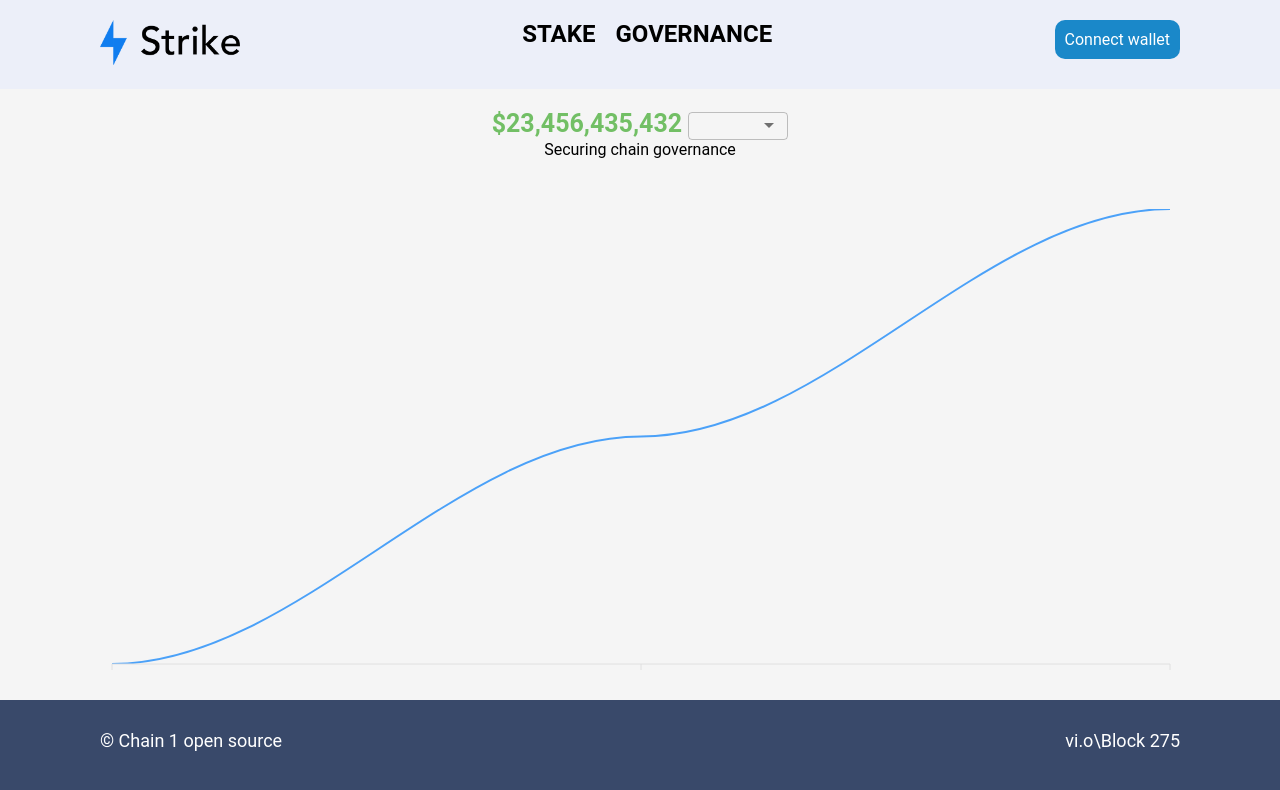
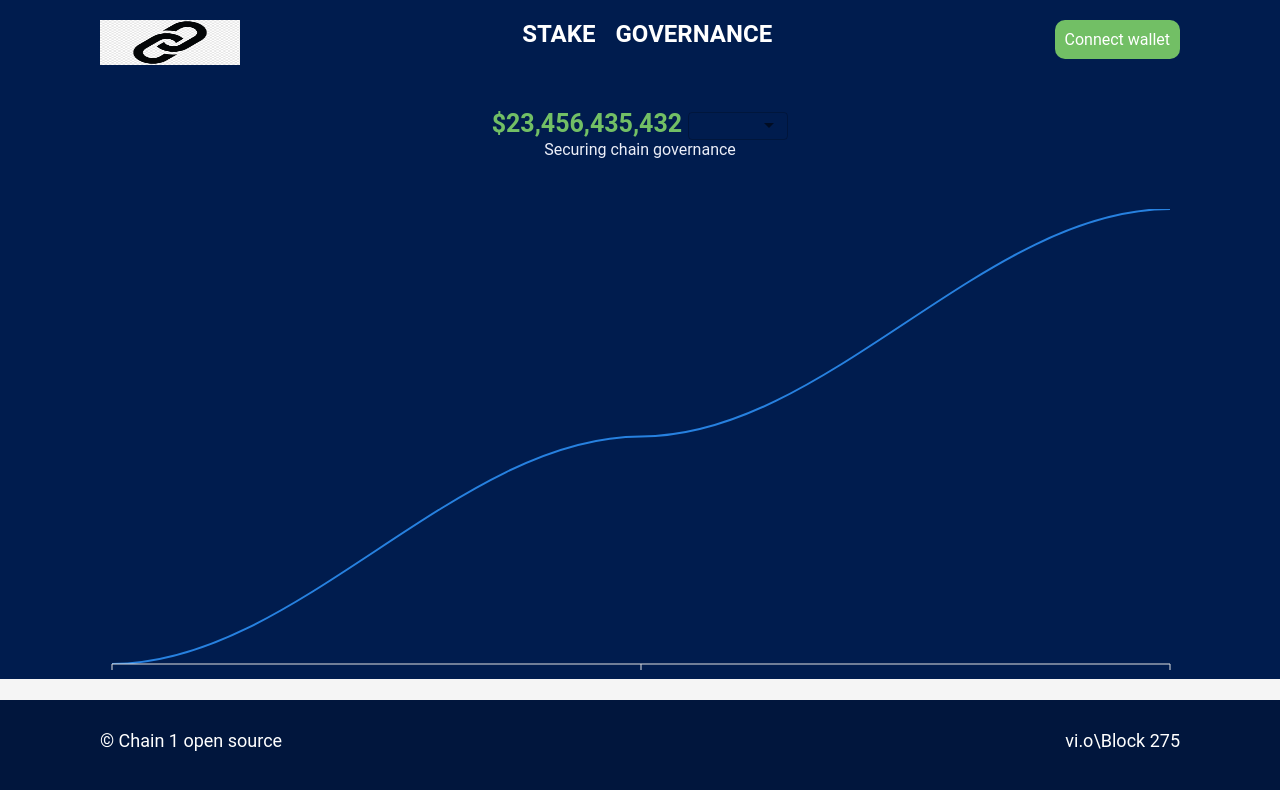
Before and after one commit to Sotatek-HungNinh/strike-staking, a React (Create React App) app: page / in a window 1280 px wide. Shown: the top 790 px of the page. Built offline with nearby package versions, Linux system fonts and the light colour scheme; no server answers; the HTML template or start-up script is replaced by a standard one.

Commit message:
update layout

```diff
--- a/src/App.tsx
+++ b/src/App.tsx
@@ -29,7 +29,7 @@ const App: React.FC = () => {
               <MenuItem value={'USDT'}>USDT</MenuItem>
               <MenuItem value={'USDC'}>USDC</MenuItem>
             </Select>
-            <div>Securing chain governance</div>
+            <div className={'securing-chain'}>Securing chain governance</div>
           </div>
           <AreaChart />
         </div>}
--- a/src/_app.scss
+++ b/src/_app.scss
@@ -14,6 +14,9 @@ body {
   --color-dialog-title: #4e4b66;
   --color-primary: #1a88c9;
   --background-color-main: #39496a;
+  --main-background-color: #001C4E;
+  --footer-background-color: #01163D;
+  --btn-background-color: #72BF65;
 }
 [data-theme='dark'] {
   --background-color: #232424;
@@ -25,10 +28,11 @@ body {
 }
 .area-chart-main {
   padding: 0 100px;
+  background-color: var(--main-background-color);
 }
 .footer {
   height: 100px;
-  background: var(--background-color-main);
+  background: var(--footer-background-color);
   position: absolute;
   bottom: 0;
   width: 100%;
@@ -46,3 +50,6 @@ body {
   font-weight: 700;
   color: #72BF65;
 }
+.securing-chain {
+  color: #eceff9;
+}
--- a/src/components/connect-wallet/ConnectWallet.module.scss
+++ b/src/components/connect-wallet/ConnectWallet.module.scss
@@ -1,6 +1,6 @@
 :root {
   .button {
-    background-color: var(--primary-button-bg);
+    background-color: var(--btn-background-color);
     padding: 10px;
     border-radius: 10px;
     color: var(--color-text-white);
--- a/src/components/header/Header.module.scss
+++ b/src/components/header/Header.module.scss
@@ -1,6 +1,6 @@
 :root {
   .header-parent {
-    background-color: var(--background-header-color);
+    background-color: var(--main-background-color);
     padding: 20px 100px;
     display: flex;
     justify-content: space-between;
@@ -17,6 +17,7 @@
     div {
       padding: 0 10px;
       cursor: pointer;
+      color: #fff;
     }
     div:hover {
       text-decoration: underline;
--- a/src/components/header/Header.tsx
+++ b/src/components/header/Header.tsx
@@ -2,7 +2,7 @@ import React from "react";
 import classnames from 'classnames/bind';
 import style from './Header.module.scss';
 import ConnectWallet from "../connect-wallet/ConnectWallet";
-import logo from './../../assets/imgs/logo.052a772b.png';
+import logo from './../../assets/imgs/chain_logo.png';
 const cx = classnames.bind(style);
 
 export interface HeaderProps {
```
Also changed, not shown: src/assets/imgs/chain_logo.png (added).
